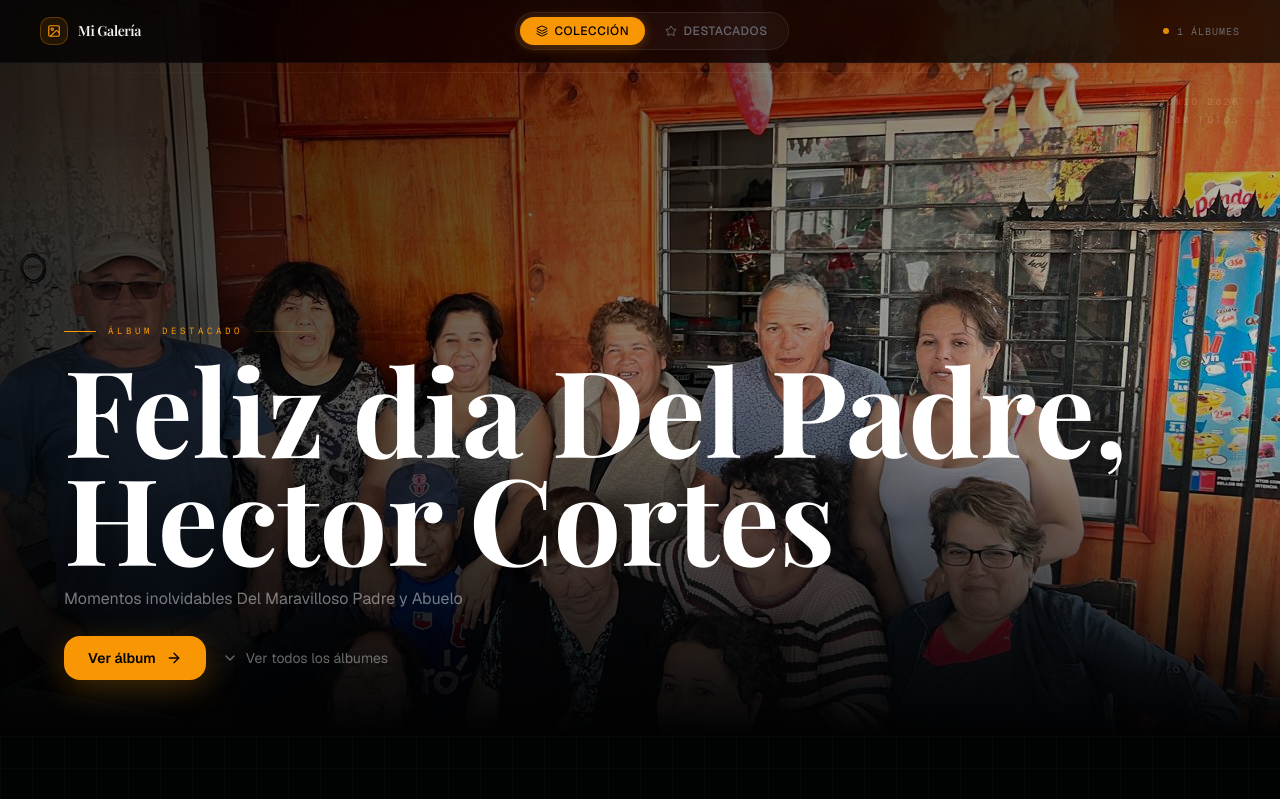
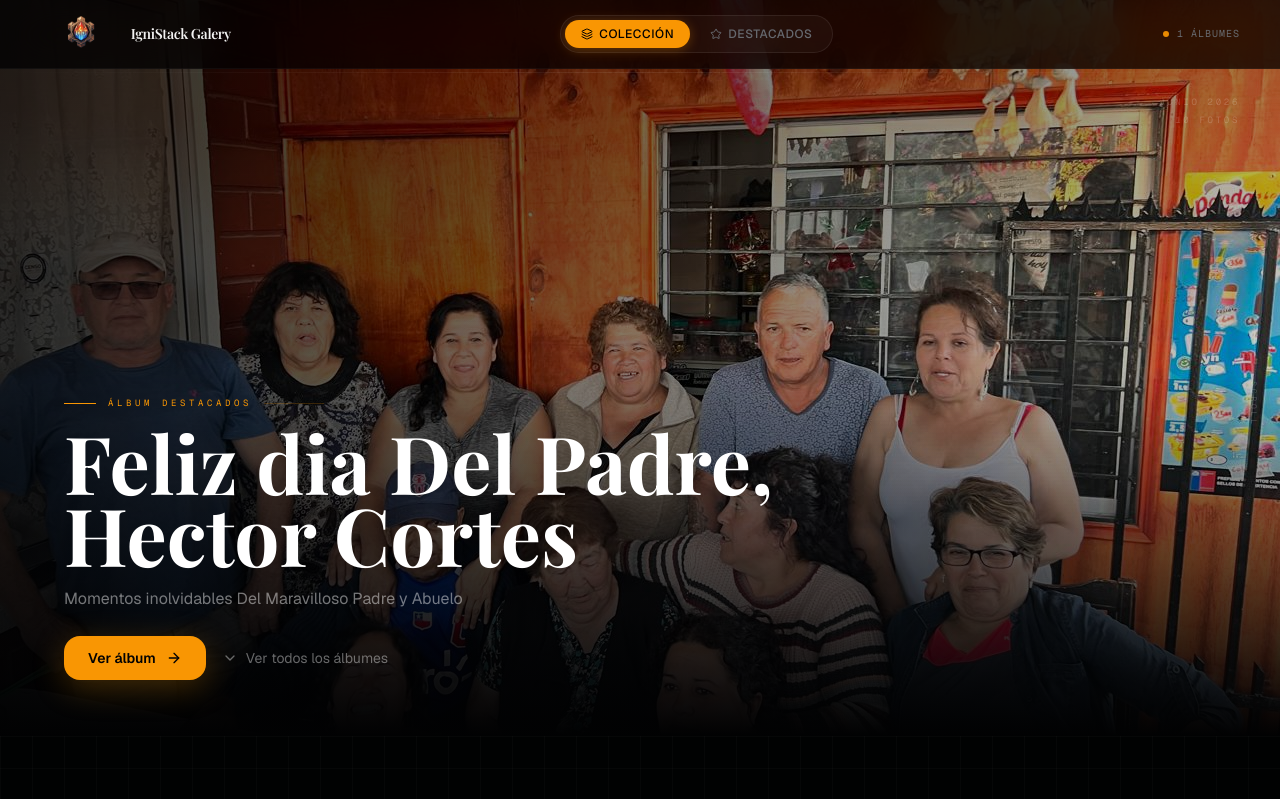
Before and after one commit to LynkRookie/GaleriaFamiliaCortes.github.io, a Next.js app: page / in a window 1280 px wide. Shown: the top 799 px of the page. Built offline with nearby package versions, Linux system fonts and the light colour scheme; a web font is replaced by a local one.

Commit message:
Update page.tsx

```diff
--- a/app/page.tsx
+++ b/app/page.tsx
@@ -6,6 +6,7 @@ import AlbumCard from "@/components/album-card"
 import Image from "next/image"
 import Link from "next/link"
 import { ImageIcon, ArrowRight, ChevronDown, Layers, Star } from "lucide-react"
+import imgtmo from '../public/icon-dark-32x32.png'
 
 type Tab = "coleccion" | "destacados"
 
@@ -35,11 +36,9 @@ export default function HomePage() {
 
           {/* Logo */}
           <div className="flex items-center gap-2.5">
-            <div className="flex h-7 w-7 items-center justify-center rounded-md border border-primary/30 bg-primary/10">
-              <ImageIcon className="h-3.5 w-3.5 text-primary" />
-            </div>
+            <Image src={imgtmo} alt="Logo"className="max-h-11 w-auto object-contain"/>
             <span className="font-serif text-sm font-semibold tracking-tight text-foreground">
-              Mi Galería
+              IgniStack Galery
             </span>
           </div>
 
@@ -112,17 +111,18 @@ export default function HomePage() {
           {/* Hero content */}
           <div className="absolute inset-0 flex flex-col justify-end px-6 pb-14 sm:px-10 lg:px-16">
             {/* Label */}
+
             <div className="mb-4 flex items-center gap-3">
               <div className="h-px w-8 bg-primary" />
               <span className="font-mono text-[9px] tracking-[0.4em] uppercase text-primary">
-                Álbum destacado
+                Álbum destacados
               </span>
               <div className="h-px flex-1 max-w-[60px] bg-primary/20" />
             </div>
 
             {/* Title */}
             <h1 className="font-serif font-bold leading-[0.9] text-white text-balance
-              text-[clamp(3rem,10vw,7.5rem)]">
+              text-[clamp(3rem,10vw,5rem)]">
               {featured.title}
             </h1>
 
```
